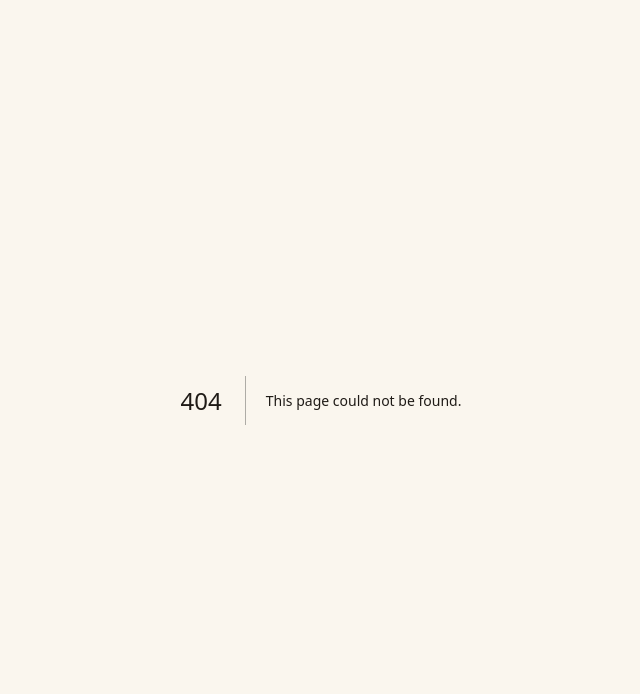
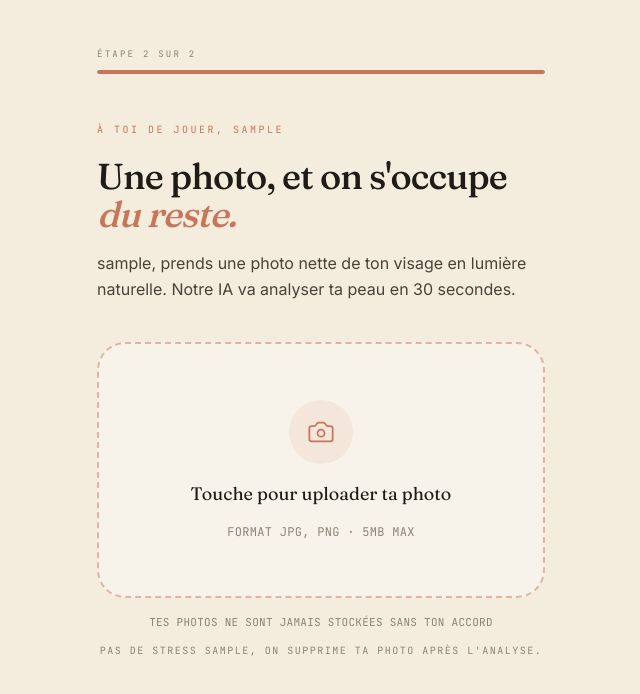
Before and after one commit to devisdirect91-ctrl/cleancare, a Next.js app: page /onboarding/upload in a window 1280 px wide. Before the commit this address had no page. Shown: the top 694 px of the page, without its empty margins (319-959 px from the left). Built offline with nearby package versions, Linux system fonts and the light colour scheme; sample sign-in values are in the browser's storage.

Commit message:
feat: personalized upload step with firstName, progress bar, analytics

```diff
--- /dev/null
+++ b/app/onboarding/upload/page.tsx
@@ -0,0 +1,105 @@
+'use client'
+
+import { useState, useEffect } from 'react'
+import { useRouter } from 'next/navigation'
+import { toast } from 'sonner'
+import { AnalyzingOverlay } from '@/components/landing/analyzing-overlay'
+import { UploadZone } from '@/components/landing/upload-zone'
+import { ANONYMOUS_ANALYSIS_KEY } from '@/components/dashboard/anonymous-paywall'
+import { trackEvent } from '@/lib/analytics'
+
+type FlowState = 'idle' | 'analyzing'
+
+export default function UploadStep() {
+  const [firstName, setFirstName] = useState<string | null>(null)
+  const [flowState, setFlowState] = useState<FlowState>('idle')
+  const [image, setImage] = useState<string | null>(null)
+  const router = useRouter()
+
+  useEffect(() => {
+    const stored = sessionStorage.getItem('user_first_name')
+    if (!stored) {
+      router.replace('/onboarding/name')
+      return
+    }
+    setFirstName(stored)
+    trackEvent('onboarding_upload_viewed')
+  }, [router])
+
+  async function handleFileSelected(dataUrl: string) {
+    setImage(dataUrl)
+    setFlowState('analyzing')
+    trackEvent('onboarding_upload_started')
+
+    try {
+      const res = await fetch('/api/analyze', {
+        method: 'POST',
+        headers: { 'Content-Type': 'application/json' },
+        body: JSON.stringify({ image: dataUrl }),
+      })
+
+      const body = await res.json().catch(() => null)
+
+      if (!res.ok) {
+        toast.error(body?.error ?? 'Une erreur est survenue, réessaie.')
+        setFlowState('idle')
+        return
+      }
+
+      sessionStorage.setItem(ANONYMOUS_ANALYSIS_KEY, JSON.stringify(body.analysis))
+      trackEvent('onboarding_upload_completed')
+      router.push('/paywall')
+    } catch {
+      toast.error('Une erreur est survenue, réessaie.')
+      setFlowState('idle')
+    }
+  }
+
+  if (!firstName) return <div className="min-h-screen bg-[#F4ECDD]" />
+
+  return (
+    <main className="flex min-h-screen flex-col bg-[#F4ECDD] px-5">
+      {/* Progress indicator */}
+      <div className="mx-auto w-full max-w-md pt-12">
+        <p className="mb-2 font-mono text-[9px] uppercase tracking-[0.25em] text-stone">
+          Étape 2 sur 2
+        </p>
+        <div className="h-1 overflow-hidden rounded-full bg-[#E5DCC8]">
+          <div className="h-full w-full rounded-full bg-terracotta transition-all duration-500" />
+        </div>
+      </div>
+
+      {/* Main content */}
+      <div className="mx-auto w-full max-w-md flex-1 py-12">
+        {/* Eyebrow */}
+        <p className="mb-5 font-mono text-[10px] uppercase tracking-[0.25em] text-terracotta">
+          À toi de jouer, {firstName}
+        </p>
+
+        {/* Title */}
+        <h1 className="mb-4 font-display text-[36px] font-medium leading-[1.08] tracking-tight text-charcoal">
+          Une photo, et on s&apos;occupe{' '}
+          <em className="font-medium italic text-terracotta">du reste.</em>
+        </h1>
+
+        {/* Subtitle */}
+        <p className="mb-10 text-[16px] leading-relaxed text-[#4A4238]">
+          {firstName}, prends une photo nette de ton visage en lumière naturelle.
+          Notre IA va analyser ta peau en 30 secondes.
+        </p>
+
+        {/* Upload zone */}
+        <UploadZone onFileSelected={handleFileSelected} />
+
+        {/* Privacy annotation */}
+        <p className="mt-3 text-center font-mono text-[10px] uppercase tracking-[0.15em] text-stone">
+          Pas de stress {firstName}, on supprime ta photo après l&apos;analyse.
+        </p>
+      </div>
+
+      {flowState === 'analyzing' && image && (
+        <AnalyzingOverlay imageSrc={image} />
+      )}
+    </main>
+  )
+}
```
